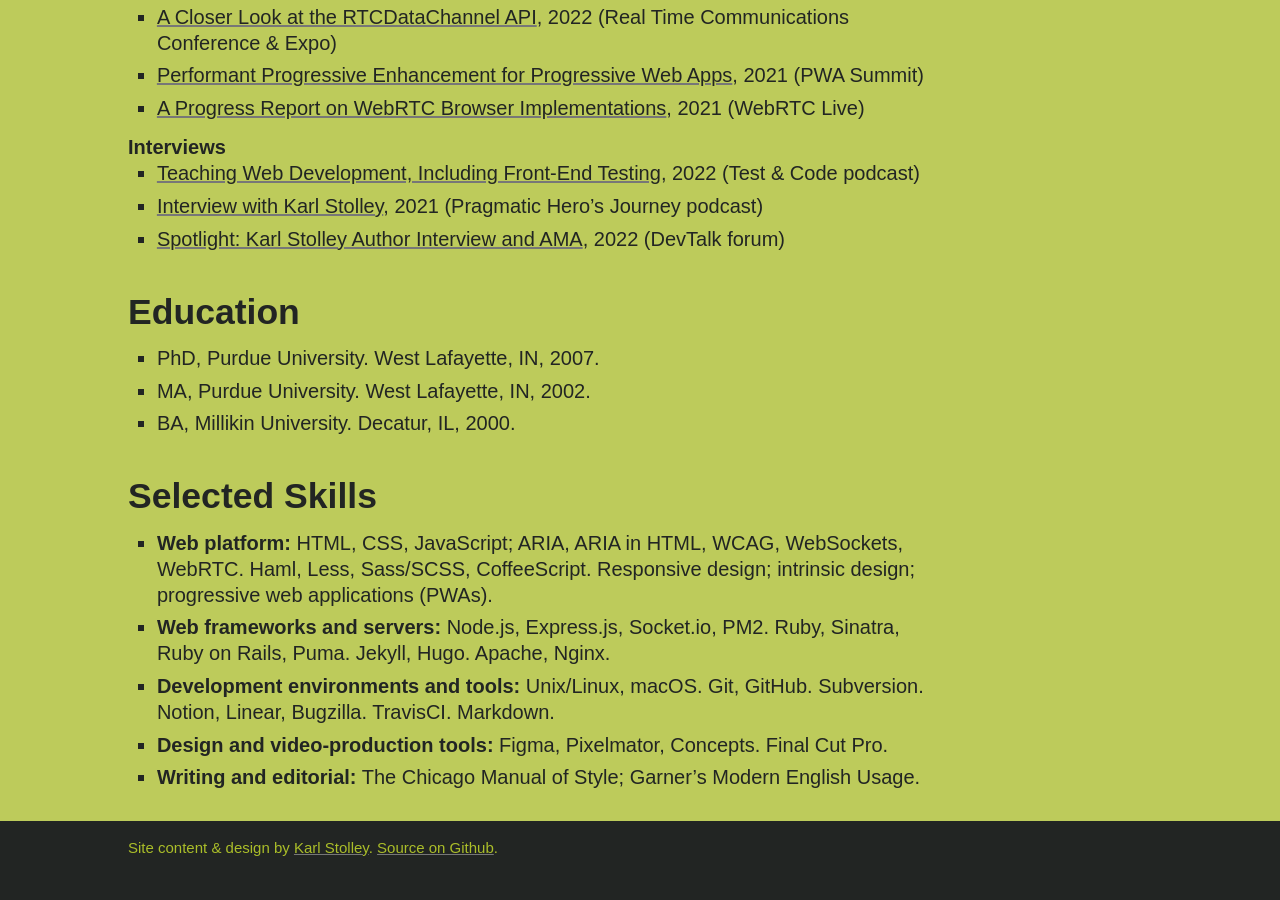
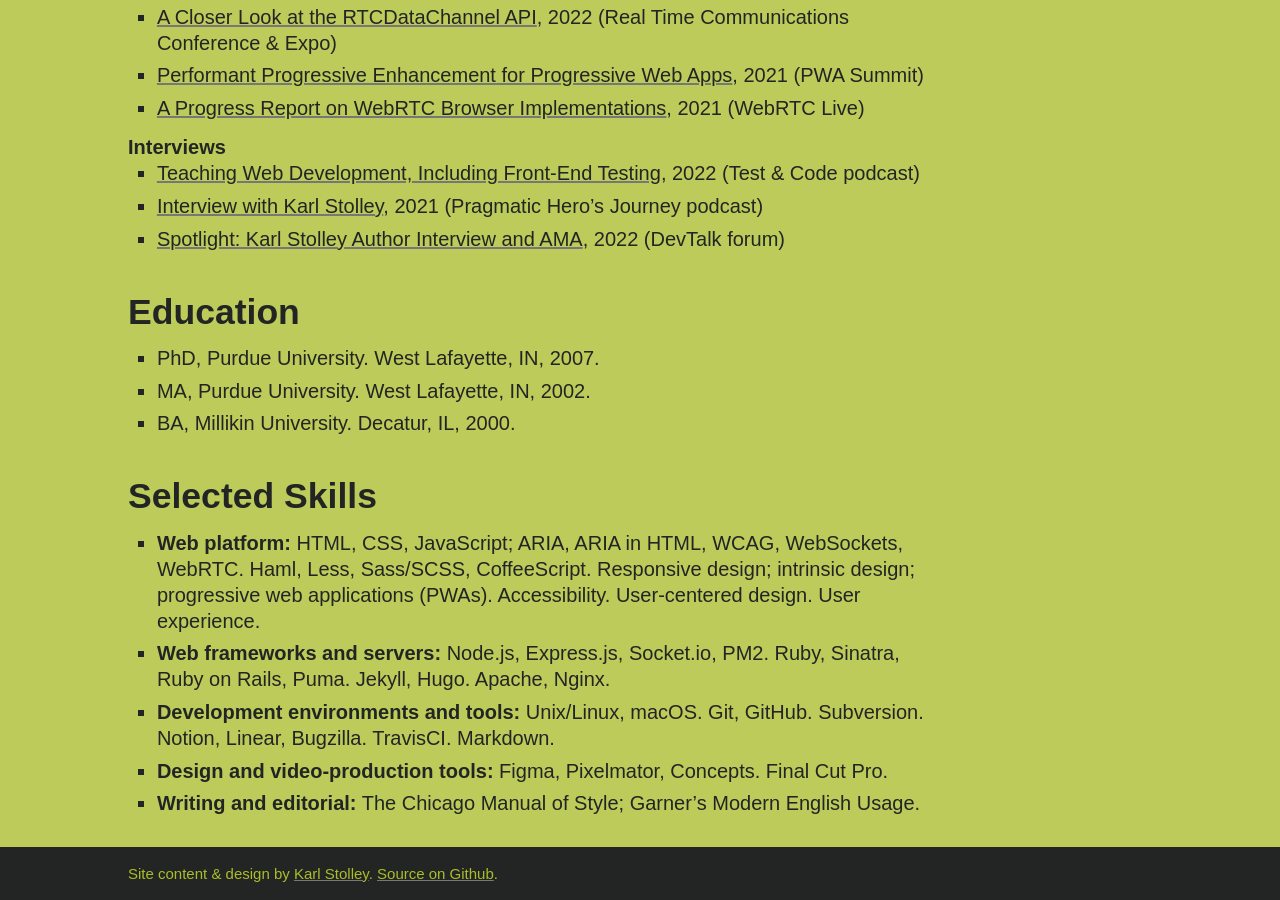
Before and after one commit to karlstolley/stolley.dev, a Jekyll site: the page built from resume/index.md, in a window 1280 px wide and 900 px high, scrolled down 3986 px. Built offline with Jekyll 4.4.1, drawn with Linux system fonts in a browser that asks for light colours; some web fonts are replaced; before the commit the page ends 4860 px from its top, so only the background shows below that.

Commit message:
Add a few more keywords to web-platform section

```diff
--- a/resume/index.md
+++ b/resume/index.md
@@ -342,7 +342,7 @@ layout: bare
     <li>
       <b>Web platform:</b> HTML, CSS, JavaScript; ARIA, ARIA in HTML, WCAG, WebSockets, WebRTC.
       Haml, Less, Sass/SCSS, CoffeeScript. Responsive design; intrinsic design; progressive web
-      applications (PWAs).
+      applications (PWAs). Accessibility. User-centered design. User experience.
     </li>
     <li>
       <b>Web frameworks and servers:</b> Node.js, Express.js, Socket.io, PM2. Ruby, Sinatra, Ruby on
```
